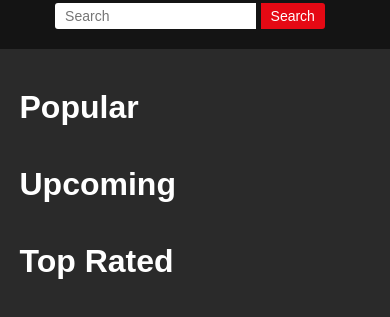
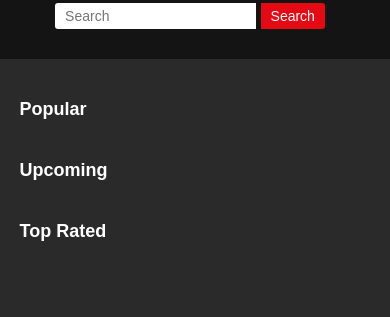
Before and after one commit to Amaankhan1229/ScreenStream, a plain HTML site: page index.html in a window 390 px wide. Shown: the part 97-414 px from the top of the page. Drawn offline with Linux system fonts and the light colour scheme; no server answers.

Commit message:
mainLayoutResponsive

```diff
--- a/stylesheet/main.css
+++ b/stylesheet/main.css
@@ -21,6 +21,10 @@ img {
   align-items: center;
   gap: 10px;
   flex-wrap: wrap;
+  .flex > * {
+    flex: 1 1 calc(33.333% - 20px); /* Three items per row with some space */
+    box-sizing: border-box;
+}
 }
 
 .netflix-header {
@@ -249,3 +253,32 @@ img {
       padding: 4px 8px;
   }
 }
+@media (max-width: 1330px) {
+  .container h1 {
+      font-size: 22px;
+  }
+
+  .flex > * {
+      flex: 1 1 calc(33.333% - 20px); /* Three items per row */
+  }
+}
+
+@media (max-width: 768px) {
+  .container h1 {
+      font-size: 20px;
+  }
+
+  .flex > * {
+      flex: 1 1 calc(50% - 20px); /* Two items per row */
+  }
+}
+
+@media (max-width: 480px) {
+  .container h1 {
+      font-size: 18px;
+  }
+
+  .flex > * {
+      flex: 1 1 100%; /* One item per row */
+  }
+}
```
